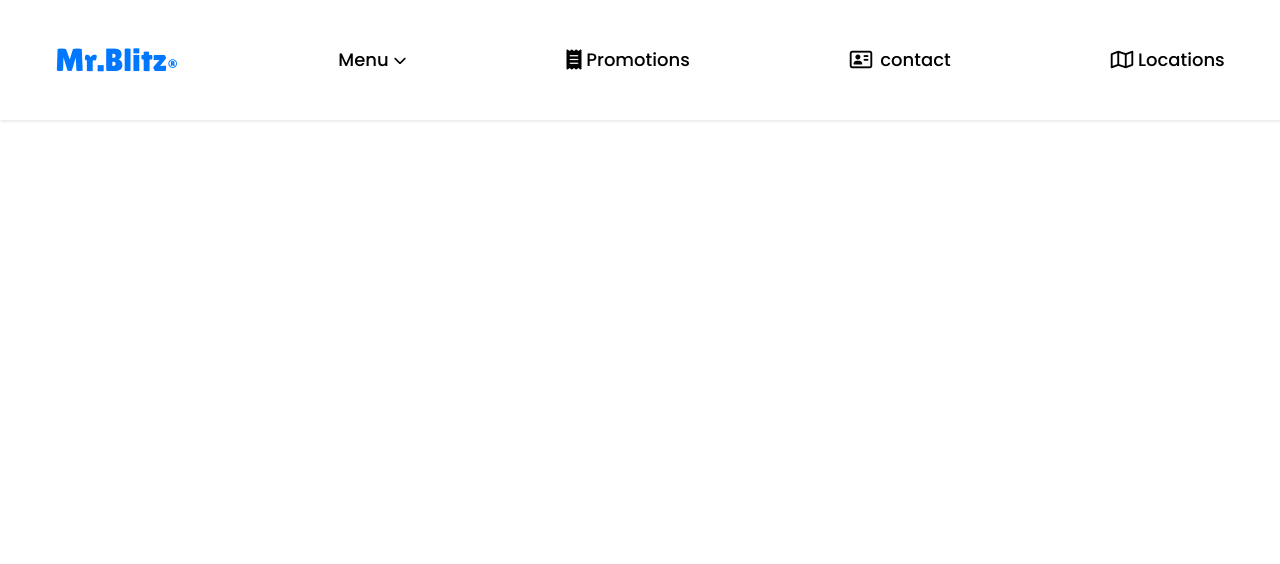
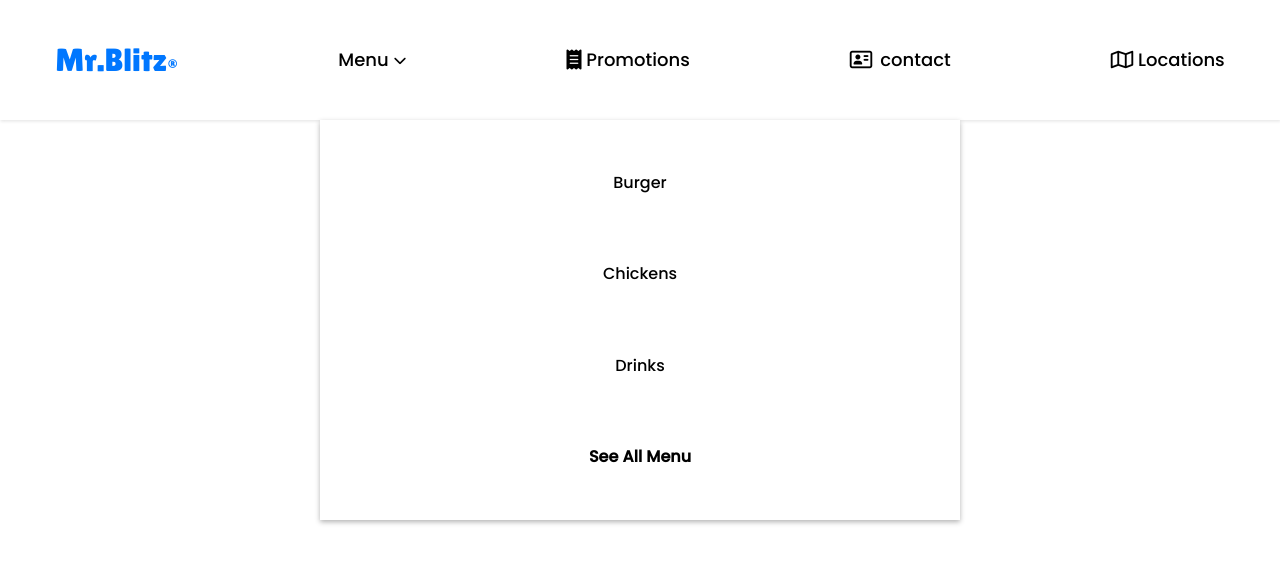
Before and after one commit to niovlln/blitz.github.io, a plain HTML site: page index.html in a window 1280 px wide. Both pictures are taken after a click on the link "Menu". Drawn offline with Linux system fonts and the light colour scheme.

Commit message:
Add files via upload

```diff
--- a/index.css
+++ b/index.css
@@ -27,7 +27,7 @@ body {
 /* Desktop Navbar */
 
 #desktop-navbar{
-    overflow: hidden;
+    overflow: none;
     height: 15vh;
     box-shadow: 0px 1px 3px 0.5px rgba(0,0,0,0.1);
     display: flex;
@@ -35,7 +35,7 @@ body {
     align-items: center;
     gap: 10rem;
     max-width: 1920px;
-    width: 100vw;
+    width: 100%;
     position: fixed;
     top: 0;
 }
@@ -103,3 +103,39 @@ color: rgb(0, 119, 255);
 }.location-button i {
     font-size: 20px;
 }
+
+#menuDropdown {
+    display : none;
+}
+.menu-lists {
+    background-color: white;
+    position: absolute;
+    top: 15vh;
+    width: 50%;
+    height: 50vh;
+    box-shadow: 0px 2px 5px 0px rgba(0,0,0,0.3);
+    flex-direction: column;
+    justify-content:space-evenly;
+}
+.menu-lists a {
+    color: black;
+    font-family: 'Poppins', sans-serif;
+    float: none;
+    padding: 20px 20px;
+    text-decoration: none;
+    display: block;
+    text-align: center;
+}
+.menu-lists a:last-child {
+    font-weight: 600;
+    transition: all 0.5s cubic-bezier(.7,1.4,.61,.75);
+}
+.menu-lists a:hover {
+    background-color: rgb(0, 119, 255);
+    color: white;
+}
+.menu-lists a:last-child:hover {
+    background-color: white;
+    color: rgb(255, 196, 0);
+    letter-spacing: 0.2rem;
+}
--- a/index.html
+++ b/index.html
@@ -12,9 +12,15 @@
 <body>
         <nav id="desktop-navbar">
             <div class="logo">Mr.Blitz<span style="font-size: 1rem;" >&#174;</span></div>
-            <div class="menu-button">
+            <div class="menu-button" onclick="toggleDropdownMenu()">
                 <a href="#">Menu</a>
                 <i class="fa-solid fa-chevron-down"></i>
+            </div>
+            <div class="menu-lists" id="menuDropdown">
+                <a href="#" >Burger</a>
+                <a href="#" >Chickens</a>
+                <a href="#" >Drinks</a>
+                <a href="#" >See All Menu</a>
             </div>
             <div class="promotion-button">
                 <i class="fa-solid fa-receipt"></i>
--- a/script.js
+++ b/script.js
@@ -1,15 +1,17 @@
 /* When the user clicks on the button,
 toggle between hiding and showing the dropdown content */
-function dropDownMenu() {
-    document.getElementById("dropdown-menu-content").classList.toggle("show");
+function toggleDropdownMenu() {
+  let x = document.getElementById("menuDropdown");
+  if (x.style.display === "" || x.style.display === "none") {
+    x.style.display = "flex";
+  } else {
+    x.style.display = "none";
   }
+}
 
-  // Close the dropdown if the user clicks outside of it
-  window.onclick = function(e) {
-    if (!e.target.matches('.menu-button')) {
-    var Dropdown = document.getElementById("dropdown-menu-content");
-      if (Dropdown.classList.contains('show')) {
-        Dropdown.classList.remove('show');
-      }
-    }
+document.body.addEventListener("click", function (event) {
+  let x = document.getElementById("menuDropdown");
+  if (x.style.display === "flex" && !x.contains(event.target)) {
+    console.log('yes');
   }
+});
```
